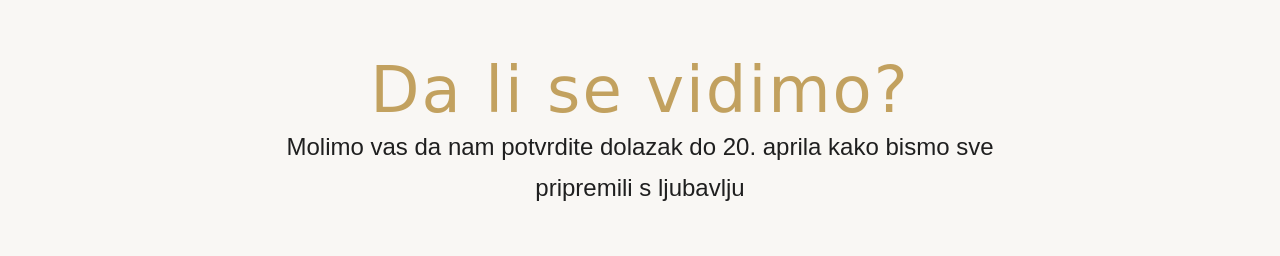
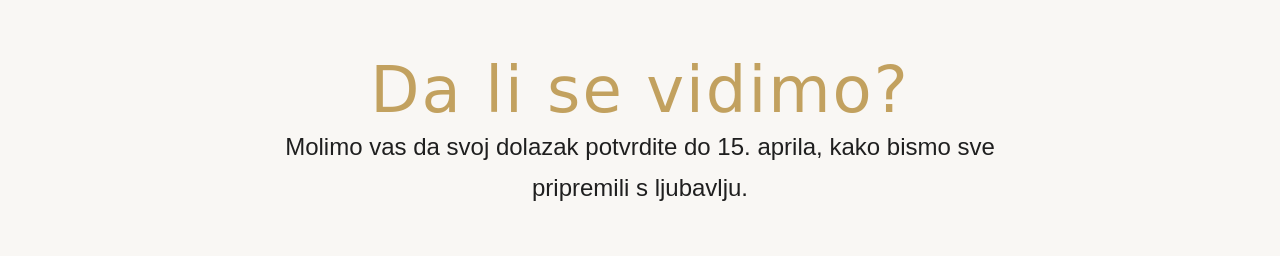
Before and after one commit to mrmiocinovic/dejanjelena, a plain HTML site: page public/index.html in a window 1280 px wide. Shown: the part 2900-3156 px from the top of the page. Drawn offline with Linux system fonts and the light colour scheme; a web font is replaced by a local one.

Commit message:
head update

```diff
--- a/public/index.html
+++ b/public/index.html
@@ -3,16 +3,19 @@
   <head>
     <meta charset="UTF-8" />
     <meta name="viewport" content="width=device-width, initial-scale=1.0" />
+    <!-- SEO / Open Graph -->
+    <meta property="og:type" content="website" />
     <meta property="og:title" content="Dejan & Jelena – Venčanje" />
     <meta property="og:description" content="Pridružite nam se na našem posebnom danu 2. maja 2026. godine!" />
     <meta property="og:url" content="https://dejanjelena.in.rs" />
-    <meta property="og:image" content="https://dejanjelena.in.rs/images/us.png?v=2" />
+    <meta property="og:image" content="https://dejanjelena.in.rs/images/us.png?v=1" />
     <meta property="og:image:type" content="image/png" />
-    <meta property="og:type" content="website" />
-    <meta property="og:image:width" content="1920" />
-    <meta property="og:image:height" content="1080" />
+    <meta property="og:image:width" content="1200" />
+    <meta property="og:image:height" content="630" />
     <meta property="og:locale" content="sr_RS">
     <meta name="description" content="Pridružite nam se na našem posebnom danu 2. maja 2026. godine!">
+    <!-- Favicons -->
+
     <link rel="icon" type="image/png" sizes="192x192" href="/images/android-chrome-192x192.png">
     <link rel="icon" type="image/png" sizes="512x512" href="/images/android-chrome-512x512.png">
     <link rel="icon" type="image/png" sizes="32x32" href="/images/favicon-32x32.png">
@@ -20,7 +23,7 @@
     <link rel="apple-touch-icon" sizes="180x180" href="/images/apple-touch-icon.png">
     <link rel="manifest" href="/site.webmanifest">
     <link rel="shortcut icon" href="/images/favicon.ico">
-    <link rel="stylesheet" href="style.css" />
+     <!-- Fonts -->
     <link rel="preconnect" href="https://fonts.googleapis.com" />
     <link rel="preconnect" href="https://fonts.gstatic.com" crossorigin />
     <link
@@ -31,6 +34,9 @@
       href="https://fonts.googleapis.com/css2?family=Story+Script&display=swap"
       rel="stylesheet"
     />
+    <!-- Stylesheet -->
+    <link rel="stylesheet" href="style.css" />
+    <!-- JS -->
     <script src="main.js" defer></script>
     <title>Dejan & Jelena – Venčanje</title>
   </head>
@@ -187,8 +193,7 @@
     <section id="potvrda">
       <h1>Da li se vidimo?</h1>
       <p>
-        Molimo vas da nam potvrdite dolazak do 20. aprila kako bismo sve
-        pripremili s ljubavlju
+        Molimo vas da svoj dolazak potvrdite do 15. aprila, kako bismo sve pripremili s ljubavlju.
       </p>
       <form id="rsvp-form">
         <input
```
